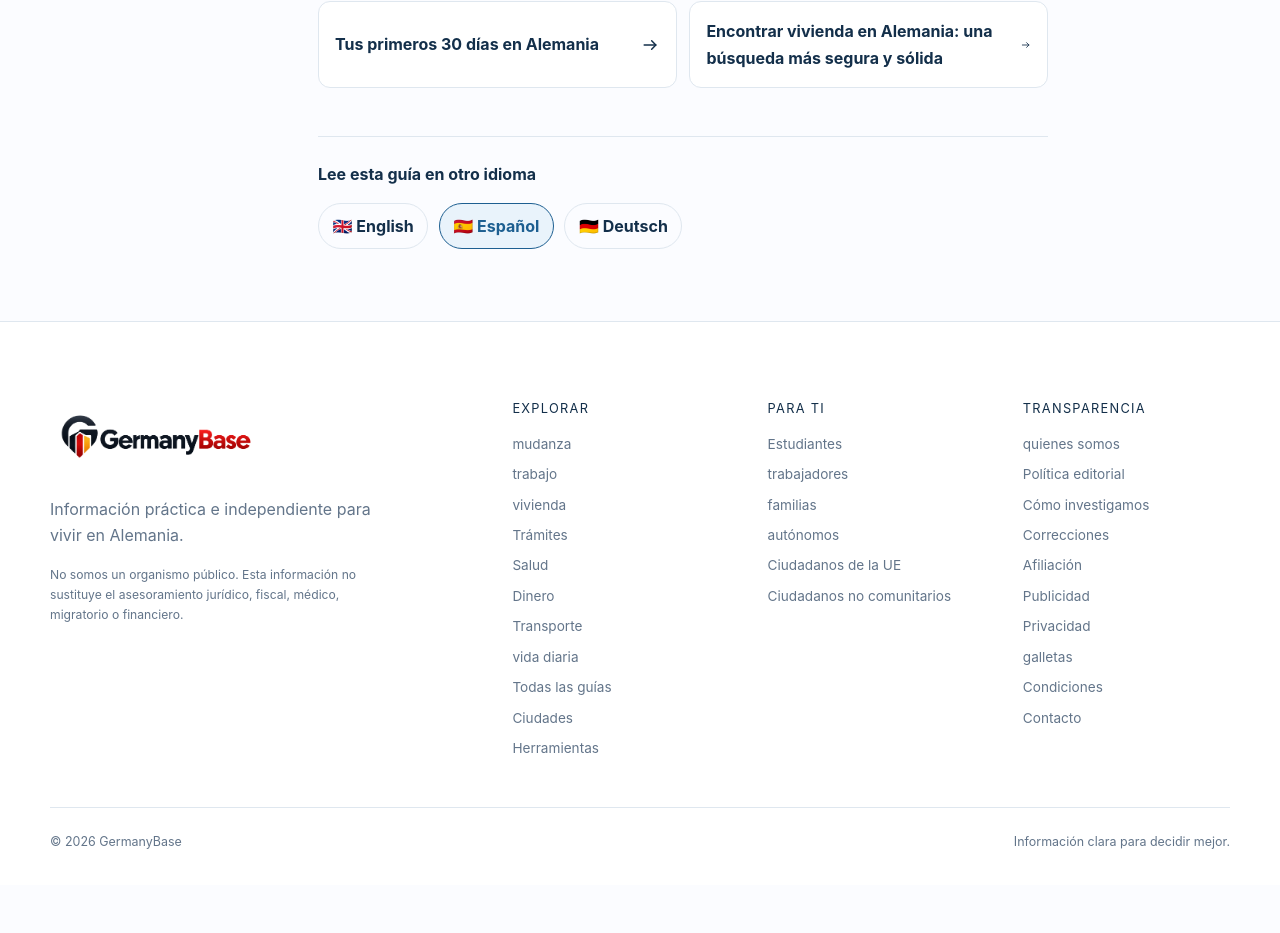
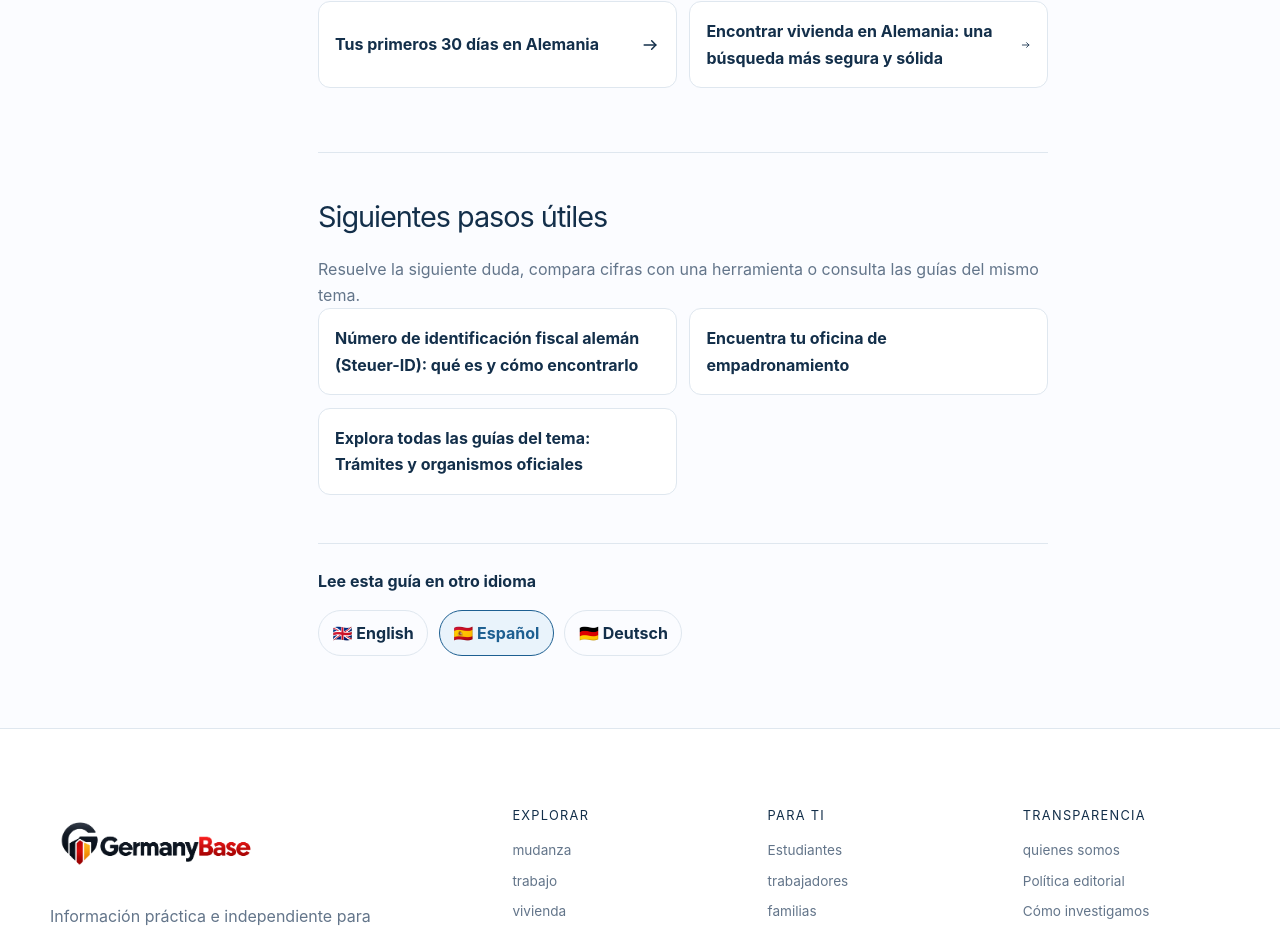
Before and after one commit to hecroigg/blog-alemania, a Next.js app: page /es/guias/anmeldung-alemania-guia in a window 1280 px wide. Shown: the part 4014-4947 px from the top of the page. Before the commit the page ends 4899 px from the top, so only its background shows below. Built offline with nearby package versions, Linux system fonts and the light colour scheme; no server answers.

Commit message:
seo: connect localized content with meaningful server-rendered internal links

```diff
--- a/components/localized-general-guide-page.tsx
+++ b/components/localized-general-guide-page.tsx
@@ -5,6 +5,7 @@ import { AdSlot } from "@/components/commercial";
 import { Breadcrumbs } from "@/components/breadcrumbs";
 import { Icon } from "@/components/icon";
 import { JsonLd } from "@/components/json-ld";
+import { RelatedResources } from "@/components/related-resources";
 import { exactGuideUi } from "@/lib/content/localized-exact-guides";
 import {
   generalGuideFromSlug, generalGuideStaticParams, localizedGeneralGuide,
@@ -136,6 +137,7 @@ export function LocalizedGeneralGuidePage({ locale, slug }: { locale: EditorialL
               <Link href={item.path} key={item.path}><span>{item.title}</span><Icon name="arrow" /></Link>
             )}</div>
           </section>}
+          <RelatedResources locale={locale} category={guide.category} currentPath={localizedGeneralPath(locale, original.slug)!}/>
           <nav className="locale-alternates" aria-label={copy.otherLanguages}>
             <strong>{copy.otherLanguages}</strong>
             <div>{(["en", "es", "de"] as const).map((item) =>
```
